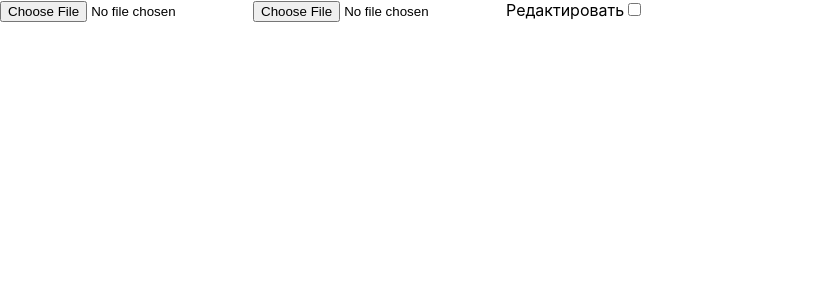
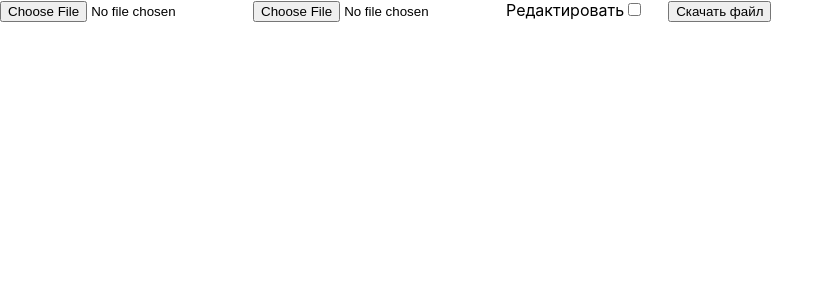
Before and after one commit to ponchik009/excel_app, a React (Create React App) app: page / in a window 1280 px wide. Shown: the top 300 px of the page, without its empty margins (0-834 px from the left). Built offline with nearby package versions, Linux system fonts and the light colour scheme.

Commit message:
скачивание файла с сохранением изменений

```diff
--- a/src/App.js
+++ b/src/App.js
@@ -140,6 +140,46 @@ function App() {
     }
   }, [file2]);
 
+  const download = async () => {
+    // write to a file
+    const workbook = new Excel.Workbook();
+    const worksheet = workbook.addWorksheet("1");
+
+    const dataToWrite = data.map((row) => row.slice(1));
+
+    for (let row of dataToWrite) {
+      worksheet.addRow(
+        row.map((cell) =>
+          typeof cell.value === "object" ? cell.value.result || 0 : cell.value
+        )
+      );
+    }
+
+    worksheet.eachRow((row, index) => {
+      row.eachCell((cell, index2) => {
+        // console.log(dataToWrite[index - 1][index2 - 1].style);
+        cell.style = dataToWrite[index - 1][index2 - 1].style;
+      });
+    });
+
+    const buffer = await workbook.xlsx.writeBuffer({ base64: true });
+    const blob = new Blob([buffer], {
+      type: "application/vnd.openxmlformats-officedocument.spreadsheetml.sheet",
+    });
+
+    const url = window.URL.createObjectURL(blob);
+    const a = document.createElement("a");
+    a.style.display = "none";
+    a.href = url;
+    a.download = "data.xlsx";
+    document.body.appendChild(a);
+    a.click();
+    setTimeout(function () {
+      document.body.removeChild(a);
+      window.URL.revokeObjectURL(url);
+    }, 0);
+  };
+
   return (
     <div className="app">
       <input type="file" placeholder="Выберите файл" onChange={onFileChange} />
@@ -155,6 +195,9 @@ function App() {
         value={isEdit}
         onChange={(e) => setIsEdit(e.target.checked)}
       />
+      <button type="button" onClick={download} style={{ marginLeft: "24px" }}>
+        Скачать файл
+      </button>
       {data && Array.isArray(data) && (
         <table>
           <tbody>
--- a/src/components/PopupEdit/PopupEdit.jsx
+++ b/src/components/PopupEdit/PopupEdit.jsx
@@ -47,8 +47,15 @@ const PopupEdit = ({
                 ...c,
                 value,
                 style: {
+                  ...c.style,
                   fill: {
-                    fgColor: { argb: "FF" + currentColor.substring(1) },
+                    ...c.style?.fill,
+                    pattern: "solid",
+                    type: "pattern",
+                    fgColor: {
+                      ...c.style?.fill?.fgColor,
+                      argb: "FF" + currentColor.substring(1),
+                    },
                   },
                 },
               }
```
